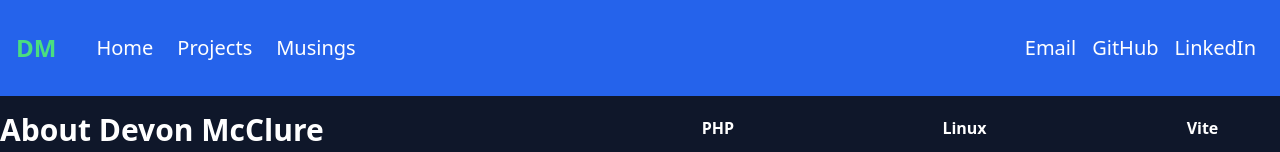
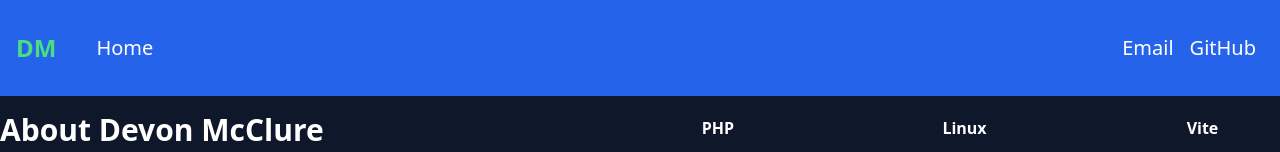
Before and after one commit to devonrmcclure/devonmcclure.dev, a SvelteKit app: page / in a window 1280 px wide. Shown: the top 152 px of the page. Built offline with nearby package versions, Linux system fonts and the light colour scheme.

Commit message:
add static adapter so I can deploy site

```diff
--- a/package.json
+++ b/package.json
@@ -13,6 +13,7 @@
 	},
 	"devDependencies": {
 		"@sveltejs/adapter-auto": "^2.0.0",
+		"@sveltejs/adapter-static": "^2.0.3",
 		"@sveltejs/kit": "^1.20.4",
 		"autoprefixer": "^10.4.14",
 		"eslint": "^8.28.0",
--- a/src/routes/+layout.svelte
+++ b/src/routes/+layout.svelte
@@ -8,8 +8,8 @@
 			<a href="/" class="mr-0 text-2xl font-extrabold text-green-400 sm:mr-6">DM</a>
 			<span class="font-bold sm:hidden">Devon McClure</span>
 			<a class="hidden rounded px-2 py-1 hover:bg-red-500 sm:block" href="/">Home</a>
-			<a class="hidden rounded px-2 py-1 hover:bg-red-500 sm:block" href="/projects">Projects</a>
-			<a class="hidden rounded px-2 py-1 hover:bg-red-500 sm:block" href="/musings">Musings</a>
+			<!-- <a class="hidden rounded px-2 py-1 hover:bg-red-500 sm:block" href="/projects">Projects</a>
+			<a class="hidden rounded px-2 py-1 hover:bg-red-500 sm:block" href="/musings">Musings</a> -->
 			<button type="button" class="hover:text-red-500 sm:hidden">
 				<svg
 					xmlns="http://www.w3.org/2000/svg"
@@ -31,12 +31,12 @@
 		<div class="py-2 sm:flex sm:items-center sm:justify-between">
 			<div class="flex flex-col text-center sm:ml-6 sm:flex-row">
 				<a class="rounded px-2 py-1 hover:bg-red-500 sm:hidden" href="/">Home</a>
-				<a class="rounded px-2 py-1 hover:bg-red-500 sm:hidden" href="/projects">Projects</a>
-				<a class="rounded px-2 py-1 hover:bg-red-500 sm:hidden" href="/musings">Musings</a>
+				<!-- <a class="rounded px-2 py-1 hover:bg-red-500 sm:hidden" href="/projects">Projects</a>
+				<a class="rounded px-2 py-1 hover:bg-red-500 sm:hidden" href="/musings">Musings</a> -->
 				<hr class="my-4 border-white sm:hidden" />
 				<a class="rounded px-2 py-1 hover:bg-red-500" href="mailto:contact@devonmcclure.dev">Email</a>
 				<a class="rounded px-2 py-1 hover:bg-red-500" href="https://github.com/devonrmcclure">GitHub</a>
-				<a class="rounded px-2 py-1 hover:bg-red-500" href="#">LinkedIn</a>
+				<!-- <a class="rounded px-2 py-1 hover:bg-red-500" href="#">LinkedIn</a> -->
 			</div>
 		</div>
 	</div>
--- a/svelte.config.js
+++ b/svelte.config.js
@@ -1,4 +1,4 @@
-import adapter from '@sveltejs/adapter-auto';
+import adapter from '@sveltejs/adapter-static';
 import { vitePreprocess } from '@sveltejs/kit/vite';
 
 /** @type {import('@sveltejs/kit').Config} */
@@ -7,7 +7,16 @@ const config = {
 		// adapter-auto only supports some environments, see https://kit.svelte.dev/docs/adapter-auto for a list.
 		// If your environment is not supported or you settled on a specific environment, switch out the adapter.
 		// See https://kit.svelte.dev/docs/adapters for more information about adapters.
-		adapter: adapter(),
+		adapter: adapter({
+			// default options are shown. On some platforms
+			// these options are set automatically — see below
+			pages: 'build',
+			assets: 'build',
+			fallback: 'index.html',
+			precompress: false,
+			strict: true,
+			prerender: true,
+		}),
 	},
 	preprocess: vitePreprocess(),
 };
```
Also changed, not shown: static/favicon.png (deleted), 1 other file (tests, documents, lock files or other folders).
